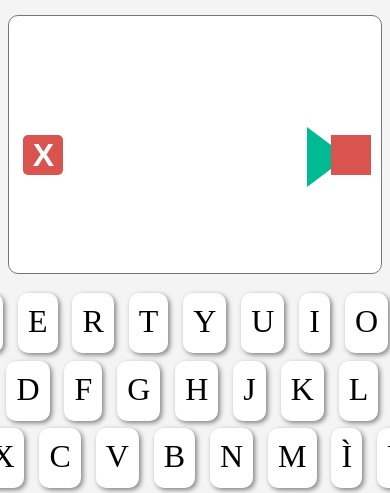
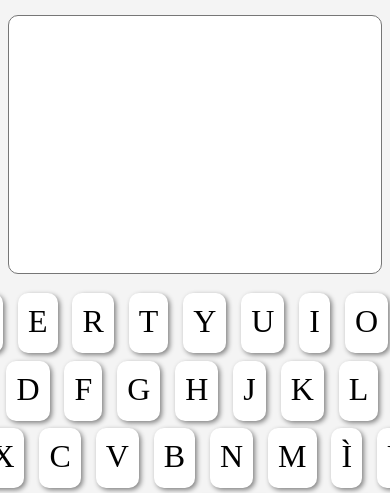
Before and after one commit to rlucatoor/accessible-keyboard, a website: page src/index.html in a window 390 px wide. Shown: the top 493 px of the page. Drawn offline with Linux system fonts and the light colour scheme.

Commit message:
hide buttons on smaller screens

```diff
--- a/src/css/styles.css
+++ b/src/css/styles.css
@@ -107,3 +107,12 @@ body {
 .large-key {
     width: 120px;
 }
+
+/* SMALLER SCREENS */
+@media (max-width:1200px) {
+
+    .hide-small-screen {
+        display: none;
+    }
+
+}
--- a/src/index.html
+++ b/src/index.html
@@ -8,13 +8,13 @@
     <body>
         <div class="upper-row">
             <!-- Reset button -->
-            <div id="reset-button" class="reset-button"><span class="reset-x">X</span></div>
+            <div id="reset-button" class="reset-button hide-small-screen"><span class="reset-x">X</span></div>
             <!-- Text box -->
             <textarea id="text-box" class="text-box" name="message" rows="11" cols="80"></textarea>
             <!-- Start Button -->
-            <div id="play-triangle" class="play-triangle"></div>
+            <div id="play-triangle" class="play-triangle hide-small-screen"></div>
             <!-- Stop Button -->
-            <div id="stop-square" class="stop-square"></div>
+            <div id="stop-square" class="stop-square hide-small-screen"></div>
         </div>
 
         <!-- Keyboard -->
```
